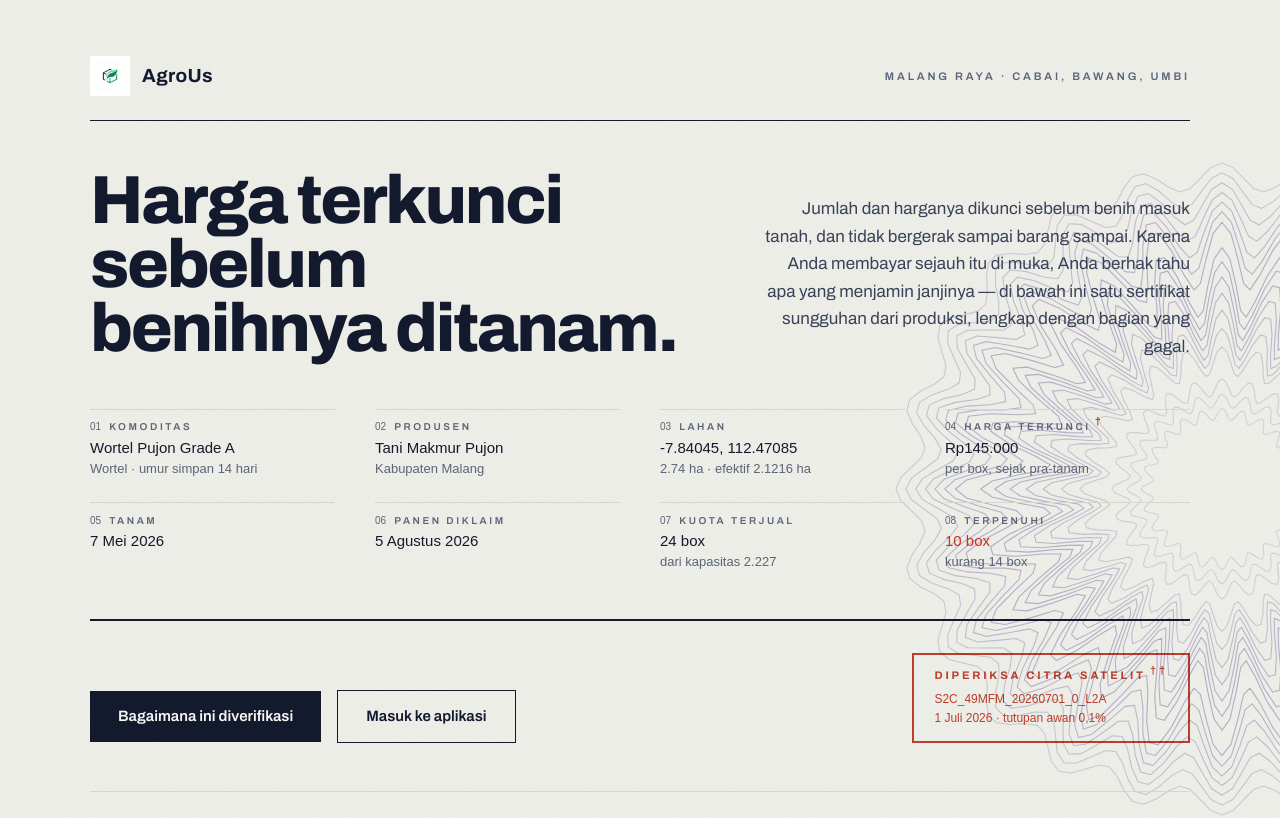
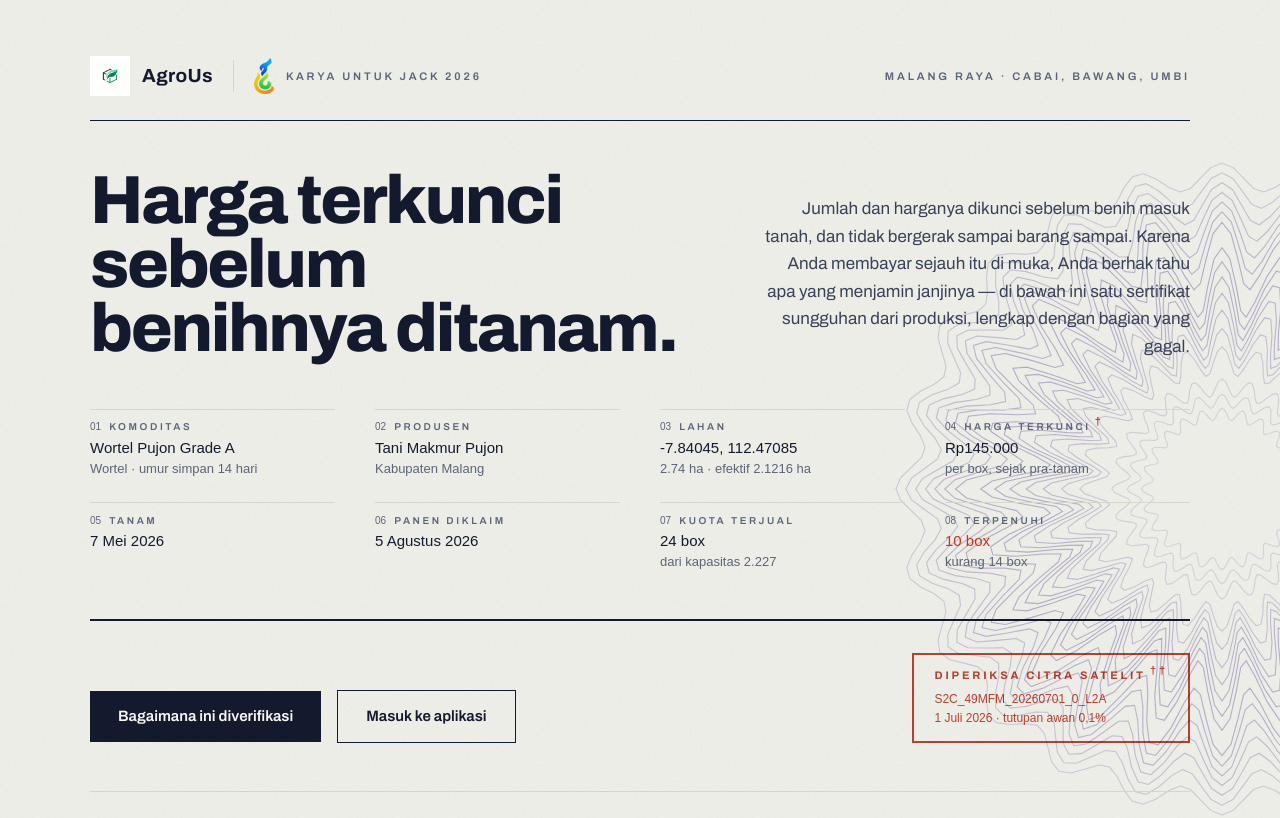
Before and after one commit to damhacker04/agro-us, a Next.js app in the folder apps/web/: page / in a window 1280 px wide. Shown: the top 818 px of the page. Built offline with nearby package versions, Linux system fonts and the light colour scheme; a web font is replaced by a local one.

Commit message:
Refactor code structure for improved readability and maintainability

```diff
--- a/apps/web/src/app/page.tsx
+++ b/apps/web/src/app/page.tsx
@@ -158,6 +158,20 @@ export default function LandingPage() {
             <div className="flex items-center gap-3">
               <Image src="/logo.png" alt="" width={40} height={40} className="h-10 w-10 object-contain" />
               <span className="text-[19px] font-bold tracking-[0.02em]">AgroUs</span>
+              {/* Logo TCC wajib tampil pada karya (syarat lomba poin 3). Diletakkan SESUDAH
+                  merek AgroUs agar tidak terbaca sebagai pemilik produk, dan diberi label supaya
+                  tidak dikira logo mitra — halaman ini menyatakan tidak memuat logo mitra. */}
+              <span aria-hidden className="ml-2 h-8 w-px bg-kertas-garis" />
+              <Image
+                src="/logo_tcc.png"
+                alt="Logo TCC"
+                width={20}
+                height={36}
+                className="ml-2 h-9 w-auto"
+              />
+              <span className="hidden text-[11px] font-semibold uppercase tracking-cap text-tinta-samar sm:inline">
+                Karya untuk Jack 2026
+              </span>
             </div>
             <p className="text-[11px] font-semibold uppercase tracking-cap text-tinta-samar">
               Malang Raya · cabai, bawang, umbi
```
Also changed, not shown: apps/web/public/logo_tcc.png (added).
